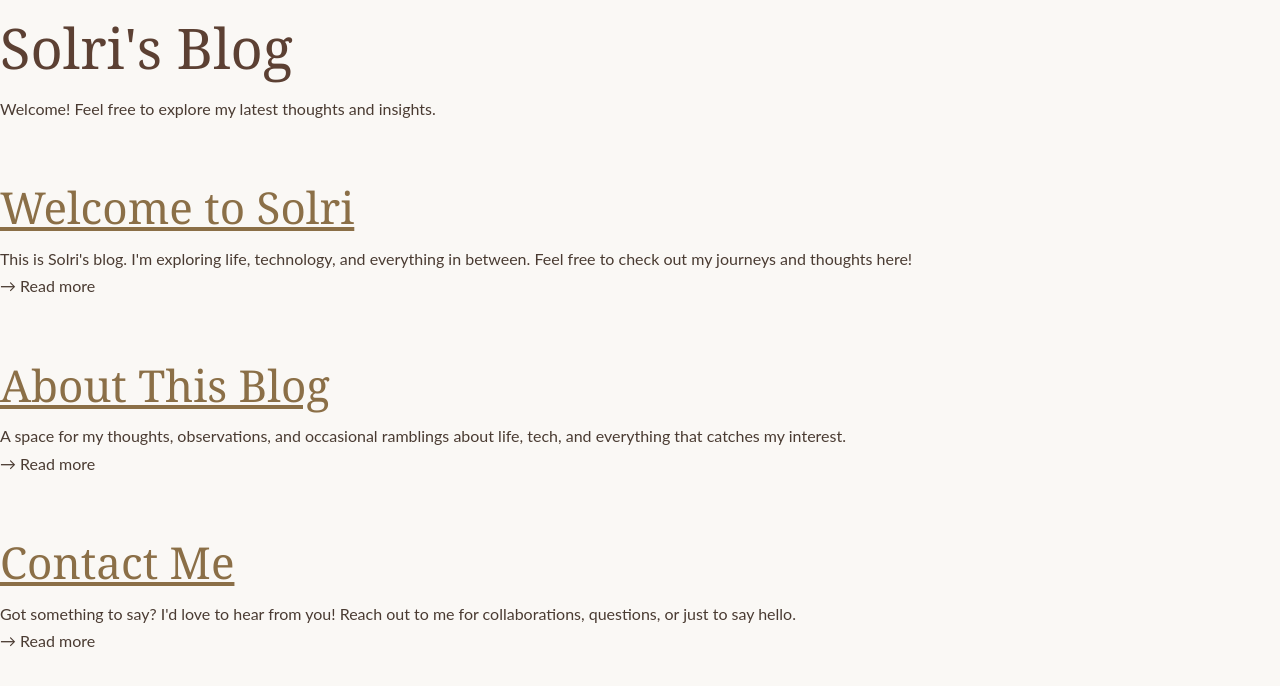
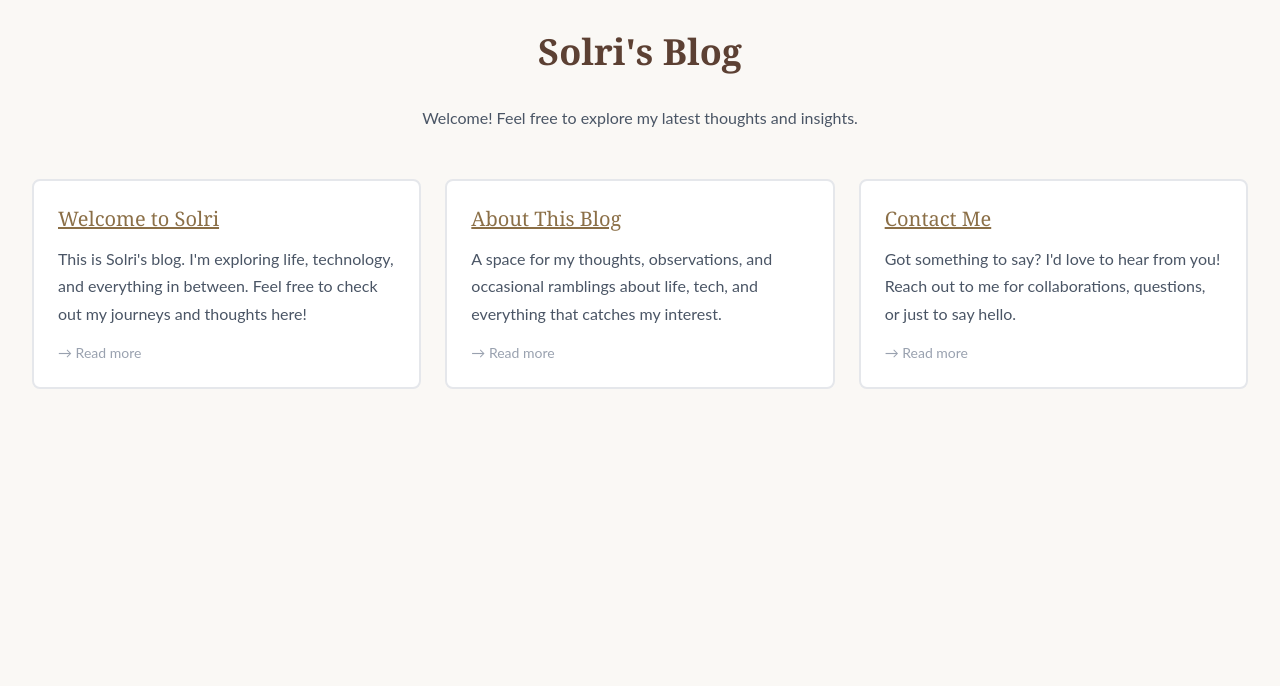
Before and after one commit to noemit/solri-blog, a Next.js app: page / in a window 1280 px wide. Shown: the top 686 px of the page. Built offline with nearby package versions, Linux system fonts and the light colour scheme.

Commit message:
pi-autosave: edit call_le9ydexv 2026-04-20T22:50:18.706Z

```diff
--- a/src/app/globals.css
+++ b/src/app/globals.css
@@ -1,3 +1,5 @@
+@import "tailwindcss";
+
 @layer base {
   * {
     padding: 0;
@@ -13,7 +15,7 @@
   body {
     background: #faf8f5;
     color: #4a3b32;
-    font-family: 'Lato', 'Helvetica Neue', sans-serif;
+    font-family: 'Lato', sans-serif;
     line-height: 1.7;
   }
 
@@ -23,10 +25,6 @@
     color: #5c4033;
   }
 
-  h1 { font-size: clamp(2.5rem, 5vw, 3.5rem); }
-  h2 { font-size: clamp(2rem, 6vw, 2.75rem); margin-top: 3rem; }
-  h3 { font-size: 1.4rem; }
-
   a {
     color: #8b6f47;
     text-decoration: underline;
@@ -35,7 +33,6 @@
 
   a:hover {
     color: #6b533a;
-    text-decoration: underline #d4a574;
   }
 
   button, summary {
```
